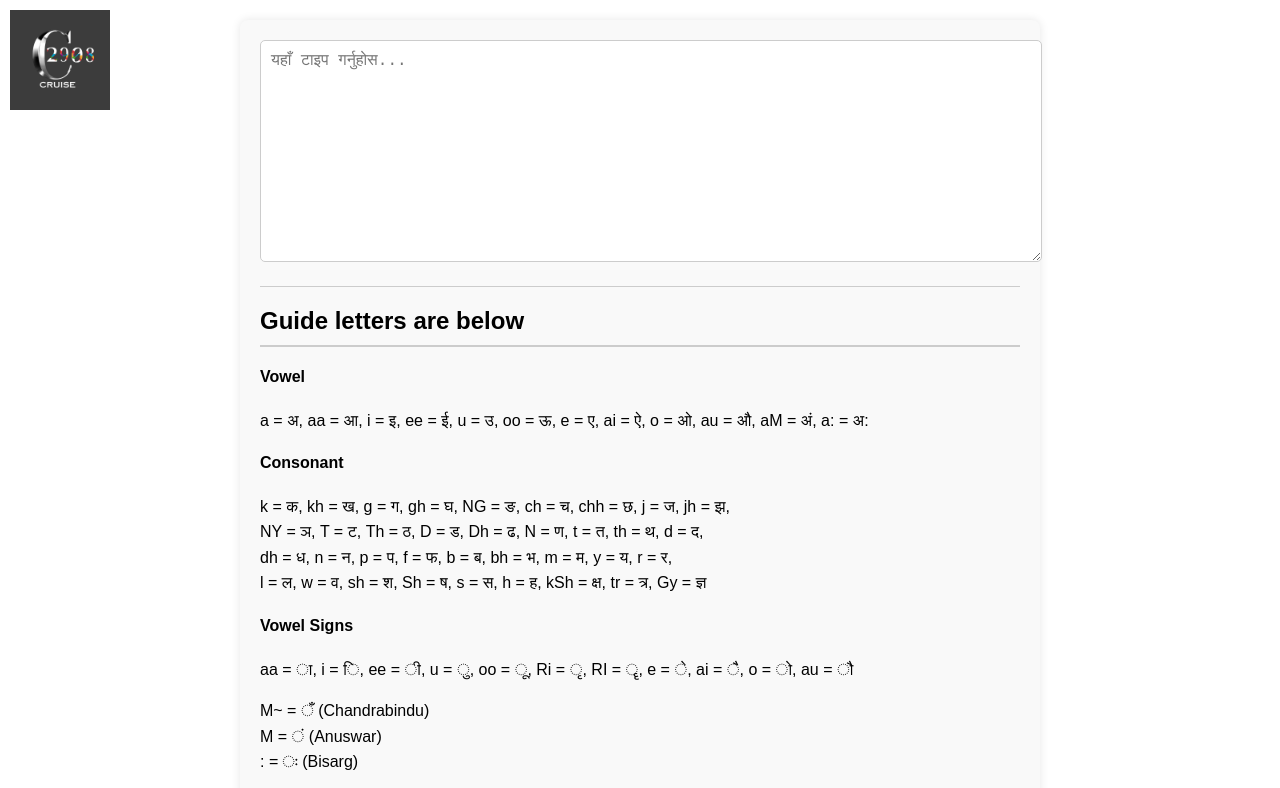
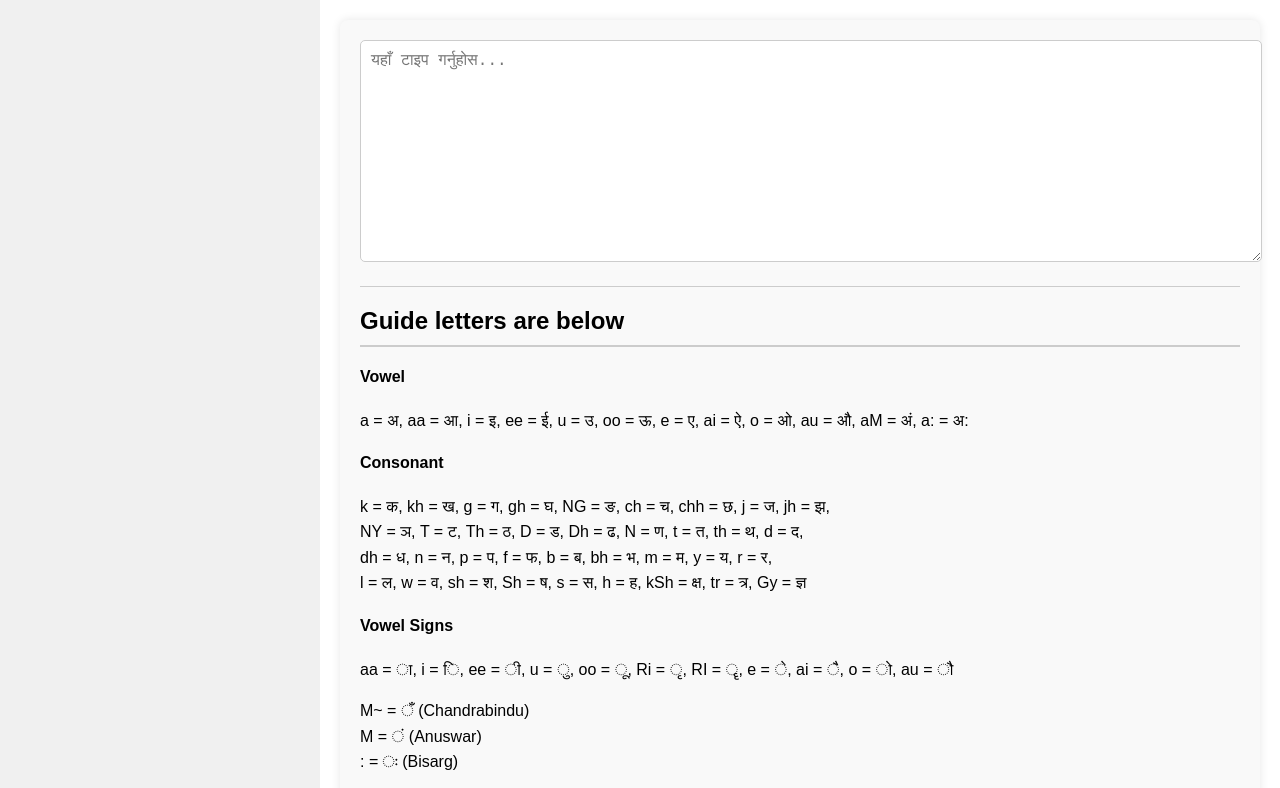
Before and after one commit to samir-2908/nepali-words, a plain HTML site: page index.html in a window 1280 px wide. Shown: the top 788 px of the page. Drawn offline with nearby package versions, Linux system fonts and the light colour scheme; a script that the page names is missing.

Commit message:
Update index.html
Signed-off-by: samir-2908 <140571194+samir-2908@users.noreply.github.com>

```diff
--- a/index.html
+++ b/index.html
@@ -5,7 +5,10 @@
     <meta name="viewport" content="width=device-width, initial-scale=1">
     <title>Type in Nepali</title>
 
-    <!-- Google AdSense -->
+    <!-- Google AdSense Account Meta Tag -->
+    <meta name="google-adsense-account" content="ca-pub-9028889920072565">
+
+    <!-- Google AdSense Script -->
     <script async src="https://pagead2.googlesyndication.com/pagead/js/adsbygoogle.js?client=ca-pub-9028889920072565" crossorigin="anonymous"></script>
 
     <!-- JavaScript -->
@@ -24,21 +27,18 @@
             font-family: Arial, sans-serif;
             margin: 0;
             padding: 0;
+            display: flex;
         }
-        header {
-            position: absolute;
-            top: 0;
-            left: 0;
+        /* Left sidebar for ads */
+        .sidebar-left {
+            width: 300px;
             padding: 10px;
-            z-index: 1000; /* Ensure it stays on top of other content */
+            background: #f0f0f0;
+            height: 100vh;
         }
-        .logo img {
-            height: 100px; /* Adjust the height as needed */
-            width: auto; /* Maintain aspect ratio */
-        }
-        #content {
-            max-width: 800px;
-            margin: 0 auto;
+        /* Main content styling */
+        .site-content {
+            flex-grow: 1;
             padding: 20px;
         }
         textarea {
@@ -71,11 +71,21 @@
     </style>
 </head>
 <body>
-    <header>
-        <div class="logo">
-            <img src="logo.png" alt="Logo">
-        </div>
-    </header>
+
+    <!-- Left Sidebar for Ad Placement -->
+    <div class="sidebar-left">
+        <!-- Ad Placement -->
+        <ins class="adsbygoogle"
+             style="display:block; width:300px; height:300px"
+             data-ad-client="ca-pub-9028889920072565"
+             data-ad-slot="your-ad-slot-id"
+             data-ad-format="auto"></ins>
+        <script>
+            (adsbygoogle = window.adsbygoogle || []).push({});
+        </script>
+    </div>
+
+    <!-- Main Content -->
     <div id="content" class="site-content">
         <main id="main" class="site-main" role="main">
             <article id="post-15" class="post-15 page type-page status-publish hentry">
```
